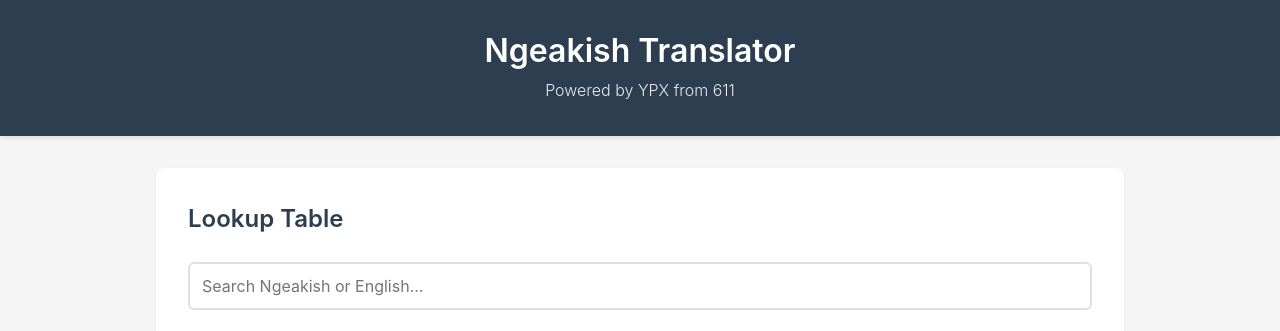
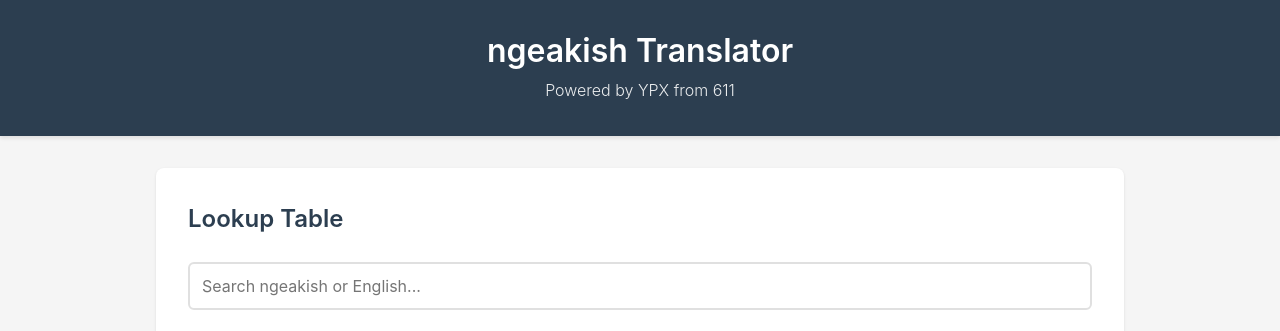
Before and after one commit to ypx-ngeak/web-lookup, a website: page index.html in a window 1280 px wide. Shown: the top 331 px of the page. Drawn offline with Linux system fonts and the light colour scheme.

Commit message:
changed Ngeakish to ngeakish when referring to the language

```diff
--- a/index.html
+++ b/index.html
@@ -6,14 +6,14 @@
     <meta name="theme-color" content="#2c3e50" />
     <link rel="manifest" href="manifest.json" />
     <link rel="stylesheet" href="style.css" />
-    <title>Ngeakish Translator</title>
+    <title>ngeakish Translator</title>
   </head>
   <body>
     <div id="app">
       <header>
         <div class="header-content">
           <div class="header-text">
-            <h1>Ngeakish Translator</h1>
+            <h1>ngeakish Translator</h1>
             <p class="subtitle">Powered by YPX from 611</p>
           </div>
           <button id="install-btn" class="btn-install" style="display: none;">Install App</button>
@@ -24,7 +24,7 @@
         <section class="lookup-section">
           <h2>Lookup Table</h2>
           <div class="search-box">
-            <input type="text" id="search-input" placeholder="Search Ngeakish or English..." />
+            <input type="text" id="search-input" placeholder="Search ngeakish or English..." />
           </div>
           <div id="lookup-results" class="lookup-results"></div>
         </section>
```
Also changed, not shown: README.md.
